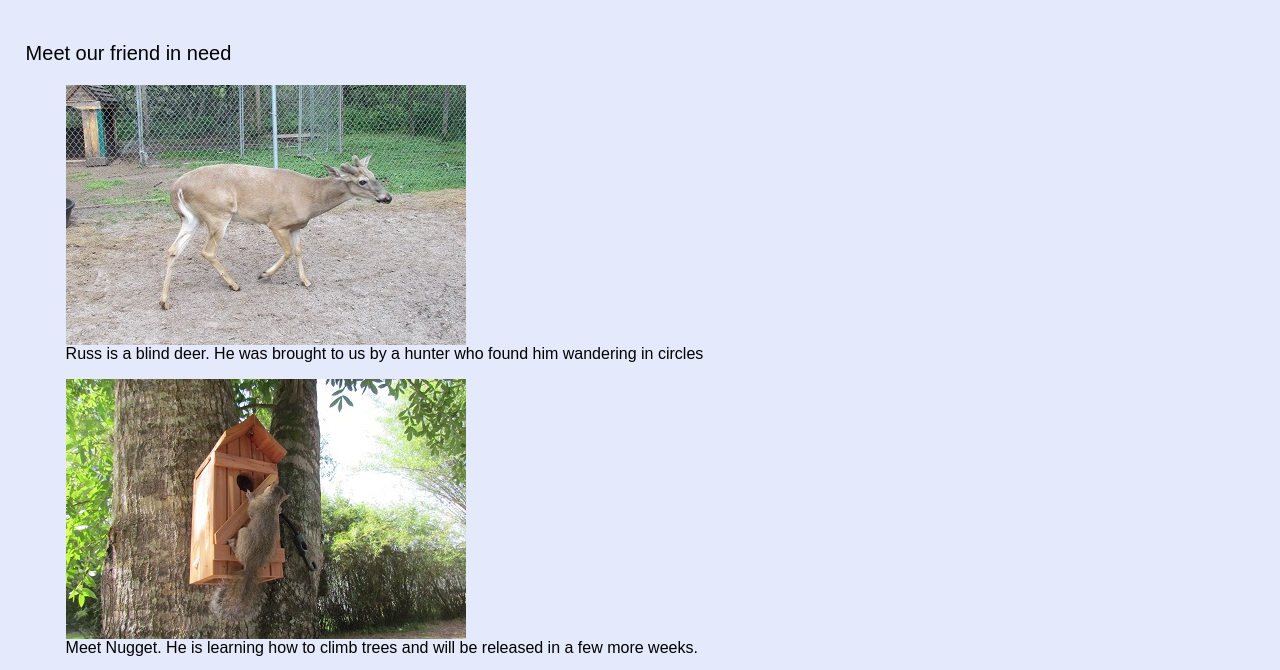
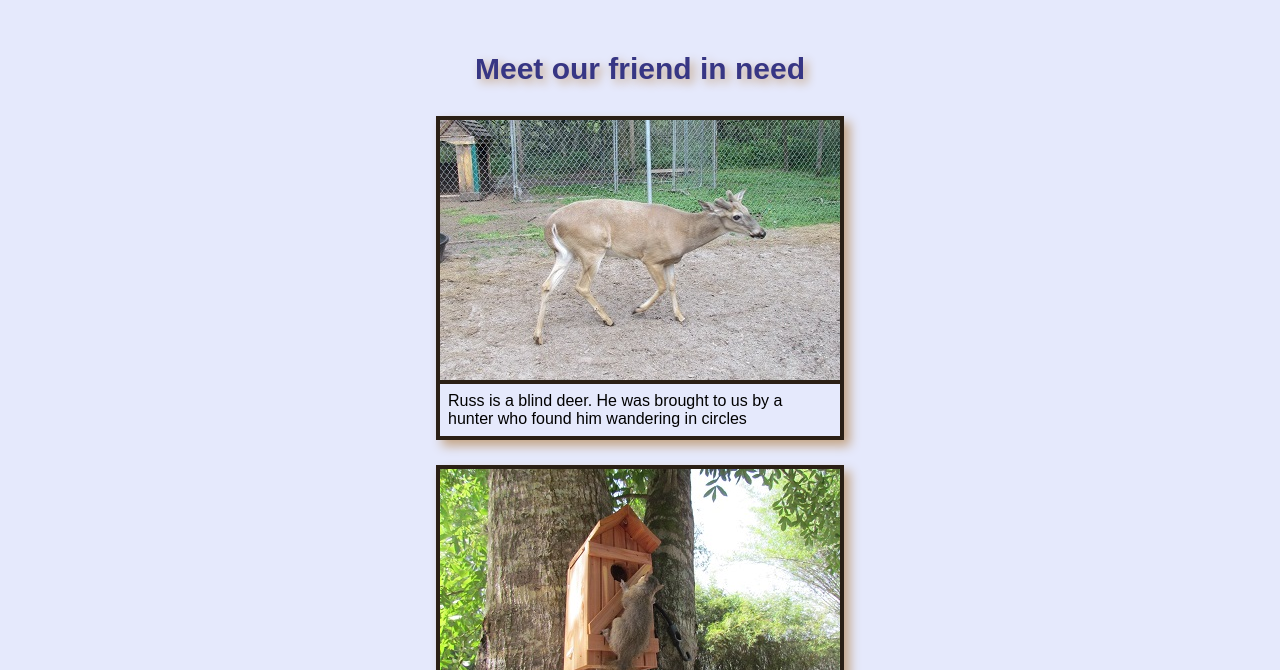
Before and after one commit to ItzNotDD3/ch7-lab2, a plain HTML site: page gallery.html in a window 1280 px wide. Shown: the part 729-1399 px from the top of the page. Drawn offline with Linux system fonts and the light colour scheme.

Commit message:
Update styles.css

```diff
--- a/css/styles.css
+++ b/css/styles.css
@@ -5,7 +5,7 @@ File Name: styles.css
 /*
 
 /* CSS Reset */
-body, header, nav, main, footer, img, h1, ul {
+body, header, nav, main, footer, img, h1, ul, aside, figure, figcaption {
 margin: 0;
 padding: 0;
 border: 0;
@@ -17,8 +17,7 @@ img {
   display: block;
 
 }
-/* style rule for mobile viewpoint */
-
+/* Style rules for mobile viewport*/
 
 /* hide tab-desk class */
 .tab-desk {
@@ -123,6 +122,26 @@ main p {
   border: 5px solid #373684;
 
 }
+.round {
+  border-radius: 8px;
+}
+aside{
+  text-align: center;
+  font-size: 1.5em;
+  font-weight: bold;
+  color: #373684;
+  text-shadow: 4px 4px 10px #c5a687;
+}
+figure{
+  box-shadow: 6px 6px 10px #c5a687;
+  max-width: 400px;
+  margin: 2% auto;
+  border: 4px solid #2a1f14;
+}
+figcaption{
+border-top: 4px solid #2a1f14;
+  padding: 2%;
+}
 /* style rules for footer content */
 footer {
   text-align: center;
@@ -158,6 +177,15 @@ nav li {
 }
 nav li a {
   padding: 0.5em;
+}
+/* Tablet Viewport: Style rule for grid */
+.grid{
+  display: grid;
+  grid-template-columns: 10px 10px;
+}
+/* Tablet Viewport: Style rule for aside */
+aside{
+  grid-column: 1 / span 2;
 }
 }
 /* media query for Desktop Viewport */
```
